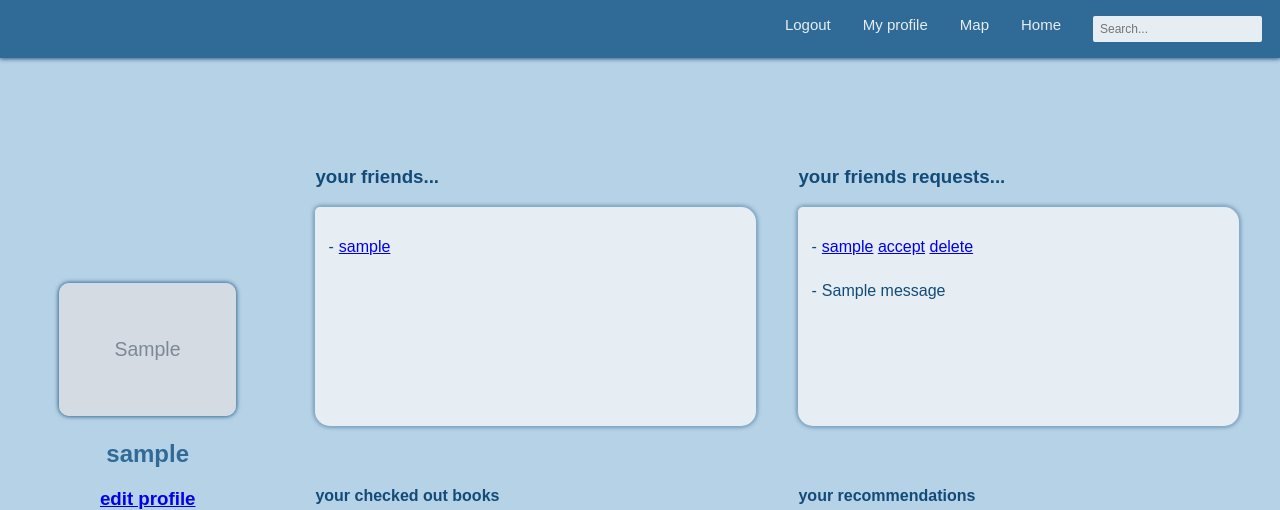
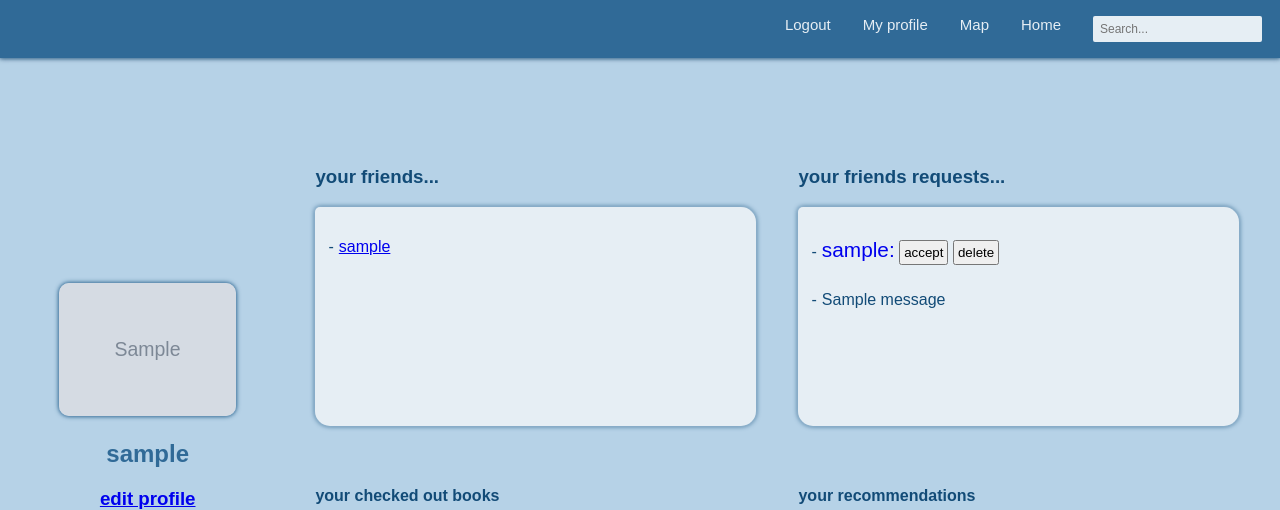
Before and after one commit to lab9teamA/library-navigator, a Django app: a page that uses templates/libnav/my_profile.html in a window 1280 px wide. Shown: the top 510 px of the page. Run offline with Django 3.2, Linux system fonts and the light colour scheme; a user stored in the database is signed in; tables that the repository leaves empty hold one stand-in row (values such as "Sample post"); grey boxes marked "Sample" are stand-in pictures; one stand-in notice (Sample message) is shown.

Commit message:
Added buttons to friends request options

```diff
--- a/static/css/base.css
+++ b/static/css/base.css
@@ -601,8 +601,17 @@ body {
     list-style-type: '-';
     padding: 0;
     margin-left: 2%;
+}
 
+#bodyBlock #pageWrapper .list #friendRequests a{
+    font-size: 1.3em;
+    text-decoration: none;
 }
+
+#bodyBlock #pageWrapper .list #friendRequests button{
+    padding: 3px;
+}
+
 
 #bodyBlock #mainProfile #pageWrapper .content .list li{
     padding: 5px;
--- a/templates/libnav/my_profile.html
+++ b/templates/libnav/my_profile.html
@@ -52,12 +52,12 @@
 
                 <h3>your friends requests...</h3>
                 <div class="list">
-                    <ul>
+                    <ul id="friendRequests">
                     {%for request in requests %}
                     <li>
-                        <a href="{% url 'libnav:profile' request.from_user.username %}">{{request.from_user.username}}</a>
-                        <a href="{% url 'libnav:accept friend request' request.id %}">accept</a>
-                        <a href="{% url 'libnav:delete friend request' request.id %}">delete</a>
+                        <a href="{% url 'libnav:profile' request.from_user.username %}">{{request.from_user.username}}:</a>
+                        <a href="{% url 'libnav:accept friend request' request.id %}"><button>accept</button></a>
+                        <a href="{% url 'libnav:delete friend request' request.id %}"><button>delete</button></a>
                     </li>
                     {%endfor%}
                     </ul>
@@ -110,24 +110,25 @@
 {% endblock %}
 
 
-<!--{%if requests%}-->
-<!--<div class="sWig">-->
-<!--    <h4>friend requests</h4>-->
-<!--    <div id="cFriendsInd">-->
-        {%for request in requests %}
-        <li>
-            <a href="{% url 'libnav:profile' request.from_user.username %}">{{request.from_user.username}}</a>
-            <a href="{% url 'libnav:accept friend request' request.id %}">accept</a>
-            <a href="{% url 'libnav:delete friend request' request.id %}">delete</a>
-        </li>
-        {%endfor%}
-    </div>
-    {% if messages %}
-    <ul class="messages">
-        {% for message in messages %}
-        <li{% if message.tags %} class="{{ message.tags }}"{% endif %}>{{ message }}</li>
-        {% endfor %}
-    </ul>
-    {% endif %}
-<!--</div>-->
-<!--{% endif %}-->
+<!--&lt;!&ndash;{%if requests%}&ndash;&gt;-->
+<!--&lt;!&ndash;<div class="sWig">&ndash;&gt;-->
+<!--&lt;!&ndash;    <h4>friend requests</h4>&ndash;&gt;-->
+<!--&lt;!&ndash;    <div id="cFriendsInd">&ndash;&gt;-->
+
+<!--        {%for request in requests %}-->
+<!--        <li>-->
+<!--            <a href="{% url 'libnav:profile' request.from_user.username %}">{{request.from_user.username}}</a>-->
+<!--            <a href="{% url 'libnav:accept friend request' request.id %}">accept</a>-->
+<!--            <a href="{% url 'libnav:delete friend request' request.id %}">delete</a>-->
+<!--        </li>-->
+<!--        {%endfor%}-->
+<!--    </div>-->
+<!--    {% if messages %}-->
+<!--    <ul class="messages">-->
+<!--        {% for message in messages %}-->
+<!--        <li{% if message.tags %} class="{{ message.tags }}"{% endif %}>{{ message }}</li>-->
+<!--        {% endfor %}-->
+<!--    </ul>-->
+<!--    {% endif %}-->
+<!--&lt;!&ndash;</div>&ndash;&gt;-->
+<!--&lt;!&ndash;{% endif %}&ndash;&gt;-->
--- a/templates/libnav/profile.html
+++ b/templates/libnav/profile.html
@@ -27,13 +27,15 @@
                     {% endif %}
                 </h2>
                 <a href="{{userProfile.website}}">{{userProfile.website}}</a>
+                {% if description %}
                 <div id = "description">
                     {{userProfile.description}}
                 </div>
+                {% endif %}
                 {% if notFriends %}
-                <a href="{% url 'libnav:send friend request' user.username %}">send friend request</a>
+                <a href="{% url 'libnav:send friend request' user.username %}"><button>Send friend request</button></a>
                 {% elif auth%}
-                    <a href="{% url 'libnav:delete friend' user.username %}">delete friend</a>
+                <a href="{% url 'libnav:delete friend' user.username %}"><button>Delete friend</button></a>
 
                 {%endif%}
                 {% if messages %}
```
